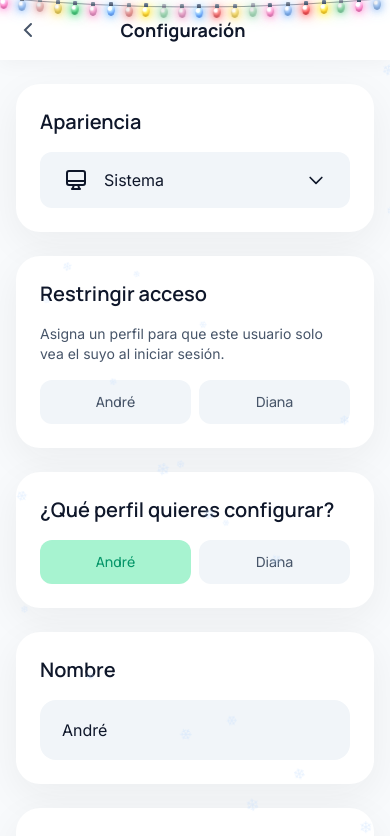
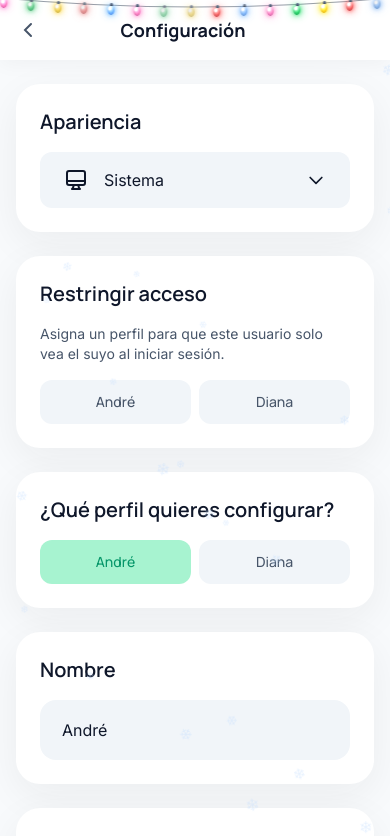
Before and after one commit to iDrewx/duo-balance, a Next.js app: page /settings in a window 390 px wide. Shown: the top 836 px of the page. Built offline with nearby package versions, Linux system fonts and the light colour scheme; no server answers; the database is empty.

Commit message:
fix: space out seasonal lights on mobile

```diff
--- a/src/app/globals.css
+++ b/src/app/globals.css
@@ -225,13 +225,52 @@ body {
   background: linear-gradient(to bottom, #64748b, #334155);
 }
 
-/* On small screens the header is tighter: hide half the bulbs and lift the
-   string a little so the deepest point never touches the header content. */
+/* On small screens the header is tighter: lift the string a little so the
+   deepest point never touches the header content, and thin it out so the bulbs
+   keep the spacing they have on desktop. A phone is roughly a third of the
+   desktop width, so one bulb out of three restores ~26px between lights;
+   without it the 14px glow of each neighbour overlaps into a single band. */
 @media (max-width: 640px) {
   .seasonal-lights {
     top: -4px;
   }
 
+  .seasonal-light:nth-of-type(3n + 2),
+  .seasonal-light:nth-of-type(3n) {
+    display: none;
+  }
+
+  /* Slightly smaller glass and a tighter halo keep every bulb readable as a
+     separate light at phone spacing. */
+  .seasonal-bulb {
+    width: 7px;
+    height: 9px;
+    box-shadow:
+      inset 0 -1px 2px rgba(15, 23, 42, 0.3),
+      inset 0 1px 1px rgba(255, 255, 255, 0.55),
+      0 0 4px currentColor,
+      0 0 8px currentColor;
+  }
+
+  .dark .seasonal-bulb {
+    box-shadow:
+      inset 0 -1px 2px rgba(2, 6, 23, 0.45),
+      inset 0 1px 1px rgba(255, 255, 255, 0.65),
+      0 0 4px currentColor,
+      0 0 9px currentColor,
+      0 0 16px currentColor;
+  }
+
+  .seasonal-bulb::before {
+    width: 3px;
+    height: 3px;
+  }
+}
+
+/* Tablets and small windows sit between the phone and the wide desktop: keep
+   every second bulb so the spacing stays in the same range as both ends
+   instead of collapsing to ~15px right above the phone breakpoint. */
+@media (min-width: 641px) and (max-width: 1024px) {
   .seasonal-light:nth-of-type(even) {
     display: none;
   }
```
